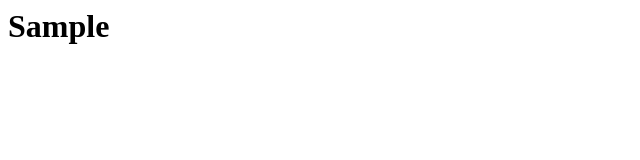
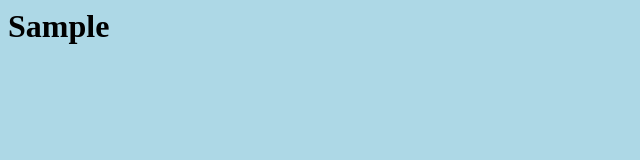
Before and after one commit to cpilkinton/sample, a plain HTML site: page index.html in a window 1280 px wide. Shown: the whole page, without its empty margins (0-640 px from the left). Drawn offline with Linux system fonts and the light colour scheme.

Commit message:
Version 2

```diff
--- a/index.html
+++ b/index.html
@@ -1,6 +1,15 @@
 <html>
 <head>
 	<title>Sample</title>
+
+<style type="text/css">
+
+	body {
+		background: lightblue
+	}
+
+</style>
+
 </head>
 <body>
 
```
